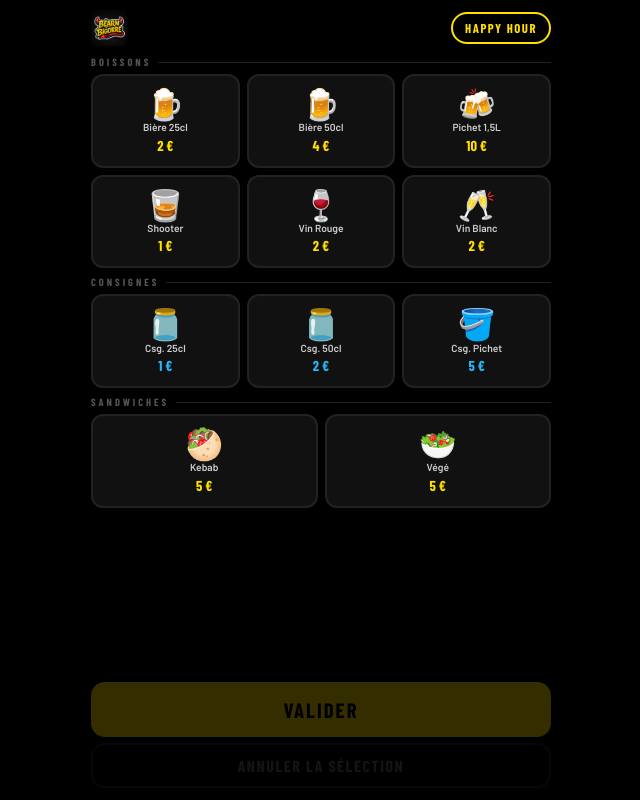
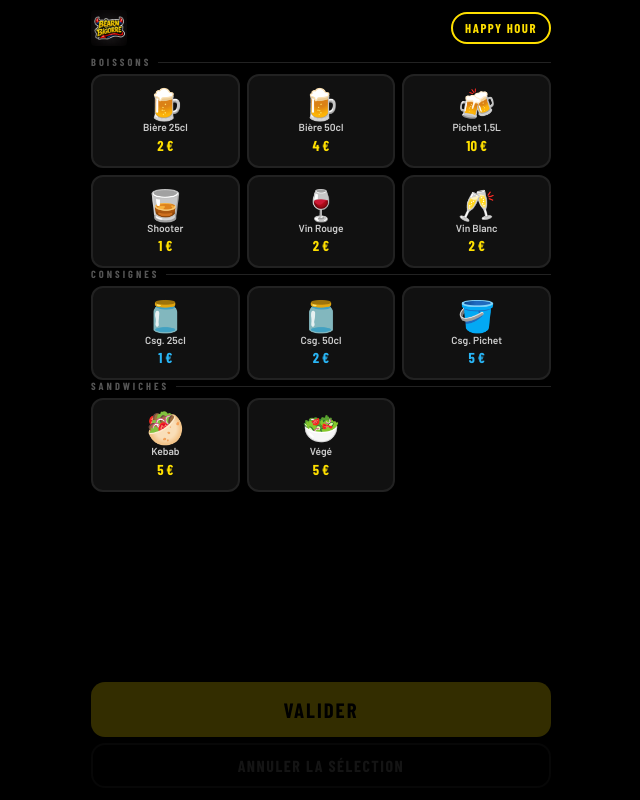
Before and after one commit to Maxymou/ComBar, a React (Vite) app in the folder frontend/: page / in a window 1280 px wide. Shown: the whole page, without its empty margins (319-959 px from the left). Built offline with nearby package versions, Linux system fonts and the light colour scheme; no server answers; a web font is replaced by a local one.

Commit message:
Fix summary category grouping for new product types

```diff
--- a/frontend/src/components/PriceEditor.tsx
+++ b/frontend/src/components/PriceEditor.tsx
@@ -1,4 +1,5 @@
 import { Product } from '../types';
+import { getCategoryMeta, normalizeCategory } from '../utils/categories';
 
 interface PriceEditorProps {
   products: Product[];
@@ -9,33 +10,30 @@ interface PriceEditorProps {
   onGoBack: () => void;
 }
 
-const CAT_LABELS: Record<string, string> = {
-  drink: '🍺 Boissons',
-  consigne: '🫙 Consignes',
-  food: '🥙 Sandwiches',
-};
-
-const CATEGORY_GROUPS: Record<'drink' | 'consigne' | 'food', Set<string>> = {
-  drink: new Set(['drink', 'soft']),
-  consigne: new Set(['consigne']),
-  food: new Set(['food', 'sandwich']),
-};
-
 function getPrice(item: Product, isHH: boolean, prices: Record<string, number>): number {
   const key = `${item.id}_${isHH ? 'hh' : 'normal'}`;
   return prices[key] ?? (isHH ? item.hhPrice : item.normalPrice);
 }
 
 export default function PriceEditor({ products, prices, isHH, onSetPrice, onResetPrices, onGoBack }: PriceEditorProps) {
+  const groupedProducts = products.reduce<Record<string, Product[]>>((acc, product) => {
+    const key = normalizeCategory(product.category);
+    if (!acc[key]) acc[key] = [];
+    acc[key].push(product);
+    return acc;
+  }, {});
+
+  const groups = Object.entries(groupedProducts)
+    .map(([key, items]) => ({ key, items, ...getCategoryMeta(key) }))
+    .sort((a, b) => a.order - b.order || a.label.localeCompare(b.label));
+
   return (
     <div className="prices-screen screen-wrapper">
       <div className="prices-scroll">
-        {(['drink', 'consigne', 'food'] as const).map(cat => {
-          const catItems = products.filter(p => CATEGORY_GROUPS[cat].has(p.category));
-          return (
-            <div key={cat} className="price-group">
-              <div className="price-cat-label">{CAT_LABELS[cat]}</div>
-              {catItems.map(item => (
+        {groups.map(group => (
+          <div key={group.key} className="price-group">
+            <div className="price-cat-label">{group.label}</div>
+            {group.items.map(item => (
               <div key={item.id} className="price-row">
                 <span className="price-row-icon">{item.icon}</span>
                 <span className="price-row-name">{item.name}</span>
@@ -72,8 +70,7 @@ export default function PriceEditor({ products, prices, isHH, onSetPrice, onRese
               </div>
             ))}
           </div>
-          );
-        })}
+        ))}
       </div>
       <div className="bottom-row">
         <button className="btn-back" onClick={onGoBack}>← Retour</button>
--- a/frontend/src/components/ProductGrid.tsx
+++ b/frontend/src/components/ProductGrid.tsx
@@ -1,4 +1,5 @@
 import { Product } from '../types';
+import { getCategoryMeta, normalizeCategory } from '../utils/categories';
 import ProductCard from './ProductCard';
 
 interface ProductGridProps {
@@ -18,58 +19,40 @@ function getPrice(item: Product, isHH: boolean, prices: Record<string, number>):
 }
 
 export default function ProductGrid({ products, order, isHH, prices, onAdd, onRemove, onValidate, onCancel }: ProductGridProps) {
-  const drinks = products.filter(p => p.category === 'drink' || p.category === 'soft');
-  const consignes = products.filter(p => p.category === 'consigne');
-  const food = products.filter(p => p.category === 'food' || p.category === 'sandwich');
+  const groupedProducts = products.reduce<Record<string, Product[]>>((acc, product) => {
+    const key = normalizeCategory(product.category);
+    if (!acc[key]) acc[key] = [];
+    acc[key].push(product);
+    return acc;
+  }, {});
+
+  const groups = Object.entries(groupedProducts)
+    .map(([key, items]) => ({ key, items, ...getCategoryMeta(key) }))
+    .sort((a, b) => a.order - b.order || a.label.localeCompare(b.label));
+
   const totalItems = Object.values(order).reduce((s, v) => s + v, 0);
 
   return (
     <div className="select-screen screen-wrapper">
       <div className="select-scroll">
-        <div className="sec">Boissons</div>
-        <div className="grid drinks">
-          {drinks.map(item => (
+        {groups.map(group => (
+          <div key={group.key}>
+            <div className="sec">{group.label.replace(/^\S+\s/, '')}</div>
+            <div className={`grid ${group.key}`}>
+              {group.items.map(item => (
                 <ProductCard
                   key={item.id}
                   item={item}
                   qty={order[item.id] || 0}
-              price={getPrice(item, isHH, prices)}
-              isHH={isHH}
+                  price={getPrice(item, normalizeCategory(item.category) === 'drink' ? isHH : false, prices)}
+                  isHH={normalizeCategory(item.category) === 'drink' ? isHH : false}
                   onAdd={() => onAdd(item.id)}
                   onRemove={() => onRemove(item.id)}
                 />
               ))}
             </div>
-
-        <div className="sec">Consignes</div>
-        <div className="grid consignes">
-          {consignes.map(item => (
-            <ProductCard
-              key={item.id}
-              item={item}
-              qty={order[item.id] || 0}
-              price={getPrice(item, false, prices)}
-              isHH={false}
-              onAdd={() => onAdd(item.id)}
-              onRemove={() => onRemove(item.id)}
-            />
+          </div>
         ))}
-        </div>
-
-        <div className="sec">Sandwiches</div>
-        <div className="grid food">
-          {food.map(item => (
-            <ProductCard
-              key={item.id}
-              item={item}
-              qty={order[item.id] || 0}
-              price={getPrice(item, false, prices)}
-              isHH={false}
-              onAdd={() => onAdd(item.id)}
-              onRemove={() => onRemove(item.id)}
-            />
-          ))}
-        </div>
       </div>
 
       <div className="validate-actions">
--- a/frontend/src/components/SalesManagementView.tsx
+++ b/frontend/src/components/SalesManagementView.tsx
@@ -1,6 +1,7 @@
 import { useEffect, useMemo, useState } from 'react';
 import { Category, Product, ProductManagementPayload } from '../types';
 import { createProduct, deleteProduct, fetchAllProductsForManagement, fetchCategories, updateProduct } from '../services/api';
+import { getCategoryMeta } from '../utils/categories';
 
 interface SalesManagementViewProps {
   onGoBack: () => void;
@@ -8,7 +9,6 @@ interface SalesManagementViewProps {
 }
 
 const QUICK_ICONS = ['🍺','🍻','🥃','🍷','🥂','🥤','🧃','☕','🫙','🪣','🥪','🥙','🍔','🍟','🛒'];
-const CATEGORY_LABELS: Record<string, string> = { drink:'Boissons', consigne:'Consigne', soft:'Soft', sandwich:'Sandwiches', food:'Sandwiches' };
 
 type FormState = ProductManagementPayload;
 const EMPTY_FORM: FormState = { name:'', icon:'🛒', customIcon:'', category:'drink', normalPrice:0, hhPrice:0, hhBonus:false, bonusParentProductId:null, displayOrder:0, active:true };
@@ -66,13 +66,13 @@ export default function SalesManagementView({ onGoBack, onProductsChanged }: Sal
     {success && <p className="sales-feedback success">{success}</p>}
     <button type="button" className="new-product-button" onClick={openNew}>+ Nouveau produit</button>
     {loading && <p>Chargement...</p>}
-    {!loading && <div className="sales-product-list">{sortedProducts.map(product => <article key={product.id} className="sales-product-item"><div className="sales-item-main"><span className="sales-product-icon">{product.icon}</span><div><strong>{product.name}</strong><p>{CATEGORY_LABELS[product.category] || product.category}</p></div></div><div className="sales-item-prices"><span>{product.normalPrice.toFixed(2)}€</span><span>HH {product.hhPrice.toFixed(2)}€</span></div><div className="sales-badges">{product.hhBonus && <span className="badge">Bonus HH</span>}<span className={`badge ${product.active ? 'active' : 'inactive'}`}>{product.active ? 'Actif' : 'Inactif'}</span>{product.bonusParentProductName && <span className="badge">Bonus de : {product.bonusParentProductName}</span>}</div><div className="sales-item-actions"><button type="button" onClick={()=>openEdit(product)}>Modifier</button><button type="button" onClick={()=>handleDeactivate(product.id)}>{product.active ? 'Désactiver' : 'Supprimer'}</button></div></article>)}</div>}
+    {!loading && <div className="sales-product-list">{sortedProducts.map(product => <article key={product.id} className="sales-product-item"><div className="sales-item-main"><span className="sales-product-icon">{product.icon}</span><div><strong>{product.name}</strong><p>{getCategoryMeta(product.category).label.replace(/^\S+\s/, '')}</p></div></div><div className="sales-item-prices"><span>{product.normalPrice.toFixed(2)}€</span><span>HH {product.hhPrice.toFixed(2)}€</span></div><div className="sales-badges">{product.hhBonus && <span className="badge">Bonus HH</span>}<span className={`badge ${product.active ? 'active' : 'inactive'}`}>{product.active ? 'Actif' : 'Inactif'}</span>{product.bonusParentProductName && <span className="badge">Bonus de : {product.bonusParentProductName}</span>}</div><div className="sales-item-actions"><button type="button" onClick={()=>openEdit(product)}>Modifier</button><button type="button" onClick={()=>handleDeactivate(product.id)}>{product.active ? 'Désactiver' : 'Supprimer'}</button></div></article>)}</div>}
     {isProductCardOpen && <div className="product-editor-overlay" onClick={resetForm}><article className="product-editor-card" onClick={e=>e.stopPropagation()}><h3>{isEditingId ? 'Modifier le produit' : 'Nouveau produit'}</h3>
       <label>Nom du produit<input placeholder="Ex : Bière 25cl" value={form.name} onChange={e=>setForm({...form,name:e.target.value})} /></label>
       <label>Prix<div className="price-input"><input type="number" min="0" step="0.01" value={form.normalPrice} onChange={e=>setForm({...form,normalPrice:Number(e.target.value)})} /><span>€</span></div></label>
       <label>Prix Happy Hour<div className="price-input"><input type="number" min="0" step="0.01" value={form.hhPrice} onChange={e=>setForm({...form,hhPrice:Number(e.target.value)})} /><span>€</span></div></label>
       <label>Icône<div className="icon-grid">{QUICK_ICONS.map(icon => <button key={icon} type="button" className={form.icon===icon ? 'selected' : ''} onClick={()=>setForm({...form,icon,customIcon:''})}>{icon}</button>)}</div><input placeholder="Icône personnalisée (optionnel)" value={form.customIcon || ''} onChange={e=>setForm({...form,customIcon:e.target.value,icon:e.target.value || form.icon})} /></label>
-      <label>Catégorie<select value={form.category} onChange={e=>setForm({...form,category:e.target.value})}>{categoryOptions.map(c => <option key={c.id} value={c.name}>{CATEGORY_LABELS[c.name] || c.name}</option>)}</select></label>
+      <label>Catégorie<select value={form.category} onChange={e=>setForm({...form,category:e.target.value})}>{categoryOptions.map(c => <option key={c.id} value={c.name}>{getCategoryMeta(c.name).label.replace(/^\S+\s/, '')}</option>)}</select></label>
       <label className="toggle-row"><input type="checkbox" checked={form.hhBonus} onChange={e=>setForm({...form,hhBonus:e.target.checked,bonusParentProductId:e.target.checked ? form.bonusParentProductId : null})} /> Bonus HH</label>
       {form.hhBonus && <label>Rattaché au produit<select value={form.bonusParentProductId || ''} onChange={e=>setForm({...form,bonusParentProductId:e.target.value || null})}><option value="">Sélectionner un produit</option>{products.filter(p=>p.id!==isEditingId).map(p => <option key={p.id} value={p.id}>{p.name}</option>)}</select></label>}
       <label className="toggle-row"><input type="checkbox" checked={form.active} onChange={e=>setForm({...form,active:e.target.checked})} /> Actif</label>
--- a/frontend/src/components/Summary.tsx
+++ b/frontend/src/components/Summary.tsx
@@ -1,4 +1,5 @@
-import { Product, OrderLine } from '../types';
+import { OrderLine } from '../types';
+import { getCategoryMeta, normalizeCategory } from '../utils/categories';
 
 interface SummaryProps {
   lines: OrderLine[];
@@ -13,12 +14,6 @@ interface SummaryProps {
   onReset: () => void;
 }
 
-const CAT_LABELS: Record<string, string> = {
-  drink: '🍺 Boissons',
-  consigne: '🫙 Consignes',
-  food: '🥙 Sandwiches',
-};
-
 export default function Summary({
   lines, bonusShooters, total, checked, isHH,
   onCheckItem, onUncheckItem, onGoPayment, onGoBack, onReset,
@@ -26,6 +21,25 @@ export default function Summary({
   const totalChecked = lines.filter(l => !l.isBonus).reduce((s, l) => s + (checked[l.productId] || 0), 0);
   const totalToCheck = lines.filter(l => !l.isBonus).reduce((s, l) => s + l.quantity, 0);
   const allChecked = totalToCheck > 0 && totalChecked === totalToCheck;
+
+  const groupedLines = lines
+    .filter(l => !l.isBonus)
+    .reduce<Record<string, OrderLine[]>>((acc, line) => {
+      const key = normalizeCategory(line.category);
+      if (!acc[key]) acc[key] = [];
+      acc[key].push(line);
+      return acc;
+    }, {});
+
+  const groups = Object.entries(groupedLines)
+    .map(([key, categoryLines]) => ({
+      key,
+      lines: categoryLines,
+      ...getCategoryMeta(key),
+    }))
+    .sort((a, b) => a.order - b.order || a.label.localeCompare(b.label));
+
+  const hasDrinkGroup = groups.some(group => group.key === 'drink');
 
   return (
     <div className="summary screen-wrapper">
@@ -38,13 +52,10 @@ export default function Summary({
       </div>
 
       <div className="lines-box">
-        {(['drink', 'consigne', 'food'] as const).map(cat => {
-          const catLines = lines.filter(l => l.category === cat && !l.isBonus);
-          if (catLines.length === 0) return null;
-          return (
-            <div key={cat} className="cat-group">
-              <div className="cat-label">{CAT_LABELS[cat]}</div>
-              {catLines.map(l => {
+        {groups.map(group => (
+          <div key={group.key} className="cat-group">
+            <div className="cat-label">{group.label}</div>
+            {group.lines.map(l => {
               const chk = checked[l.productId] || 0;
               const done = chk >= l.quantity;
               return (
@@ -73,7 +84,7 @@ export default function Summary({
                 </div>
               );
             })}
-              {cat === 'drink' && bonusShooters > 0 && (
+            {group.key === 'drink' && bonusShooters > 0 && (
               <div className="line line-free">
                 <div className="line-left">
                   <span className="line-icon">🥃</span>
@@ -86,8 +97,23 @@ export default function Summary({
               </div>
             )}
           </div>
-          );
-        })}
+        ))}
+
+        {!hasDrinkGroup && bonusShooters > 0 && (
+          <div className="cat-group">
+            <div className="cat-label">{getCategoryMeta('drink').label}</div>
+            <div className="line line-free">
+              <div className="line-left">
+                <span className="line-icon">🥃</span>
+                <span className="line-name">Shooters offerts</span>
+              </div>
+              <div className="line-right">
+                <span className="line-qty-free">×{bonusShooters}</span>
+                <span className="line-price-free">Offert</span>
+              </div>
+            </div>
+          </div>
+        )}
       </div>
 
       <button className="btn-monnaies" onClick={onGoPayment}>
--- /dev/null
+++ b/frontend/src/utils/categories.ts
@@ -0,0 +1,27 @@
+export const CATEGORY_CONFIG: Record<string, { label: string; order: number; key: string }> = {
+  drink: { label: '🍺 Boissons', order: 0, key: 'drink' },
+  boissons: { label: '🍺 Boissons', order: 0, key: 'drink' },
+  consigne: { label: '🫙 Consignes', order: 1, key: 'consigne' },
+  soft: { label: '🥤 Soft', order: 2, key: 'soft' },
+  sandwich: { label: '🥙 Sandwiches', order: 3, key: 'sandwich' },
+  sandwiches: { label: '🥙 Sandwiches', order: 3, key: 'sandwich' },
+  food: { label: '🥙 Sandwiches', order: 3, key: 'sandwich' },
+};
+
+export const OTHER_CATEGORY = {
+  key: 'other',
+  label: '📦 Autres',
+  order: 4,
+};
+
+export function normalizeCategory(category: string): string {
+  const normalized = category?.toLowerCase() || '';
+  return CATEGORY_CONFIG[normalized]?.key ?? OTHER_CATEGORY.key;
+}
+
+export function getCategoryMeta(category: string): { label: string; order: number } {
+  const normalized = category?.toLowerCase() || '';
+  const config = CATEGORY_CONFIG[normalized];
+  if (!config) return { label: OTHER_CATEGORY.label, order: OTHER_CATEGORY.order };
+  return { label: config.label, order: config.order };
+}
```
Lines whose indentation alone changed are shown as unchanged.
